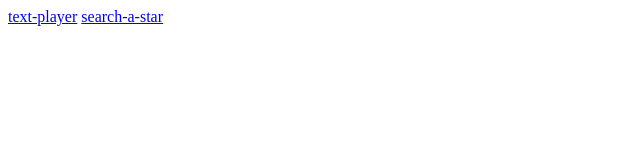
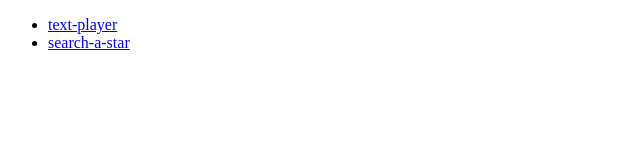
Before and after one commit to marcelobns/marcelobns.github.io, a plain HTML site: page index.html in a window 1280 px wide. Shown: the whole page, without its empty margins (0-640 px from the left). Drawn offline with Linux system fonts and the light colour scheme.

Commit message:
Update index.html

```diff
--- a/index.html
+++ b/index.html
@@ -5,7 +5,9 @@
         <title>Marcelo Bonus</title>
     </head>
     <body>
-        <a href="https://marcelobns.github.io/project/text-player">text-player</a>
-        <a href="https://marcelobns.github.io/project/search-a-star">search-a-star</a>
+        <ul>
+            <li><a href="https://marcelobns.github.io/project/text-player">text-player</a></li>
+            <li><a href="https://marcelobns.github.io/project/search-a-star">search-a-star</a></li>
+        </ul>
     </body>
 </html>
```
